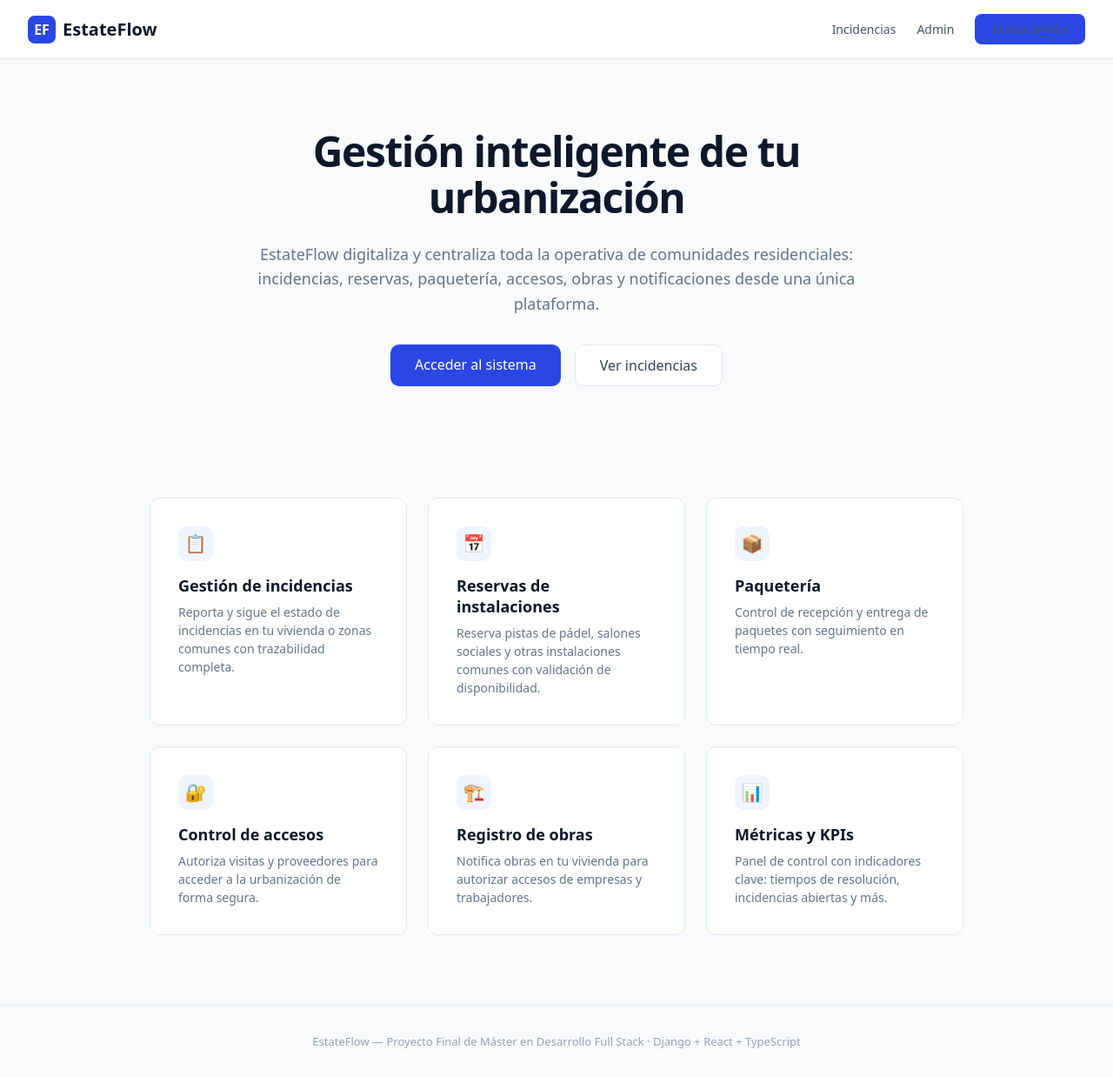
After one commit to JStack-Dev/EstateFlow-Community_Management_Platform, a Django app: page / in a window 1280 px wide. The commit adds this page. Shown: the whole page at 87% size. Run offline with Django 5.2, Linux system fonts and the light colour scheme.

Commit message:
feat: add Django templates, CSRF middleware, and update README for PFM compliance
- Enable CSRF middleware (was commented out) for Django session-based forms
- Add Django template routes: landing page, login, logout, incident_list
- Create professional landing.html with hero section and feature cards
- Redesign login.html with branded card layout
- Redesign incident_list.html with styled table and status badges
- Update README.md with current TypeScript stack, security details,
  use cases, technology table, and PFM project context

```diff
--- a/issueflow/settings.py
+++ b/issueflow/settings.py
@@ -51,8 +51,7 @@ MIDDLEWARE = [
     "django.contrib.sessions.middleware.SessionMiddleware",
     "django.middleware.common.CommonMiddleware",
 
-    # CSRF desactivado en API porque se usa JWT via Authorization header
-    # "django.middleware.csrf.CsrfViewMiddleware",
+    "django.middleware.csrf.CsrfViewMiddleware",
 
     "django.contrib.auth.middleware.AuthenticationMiddleware",
     "django.contrib.messages.middleware.MessageMiddleware",
--- a/issueflow/urls.py
+++ b/issueflow/urls.py
@@ -1,18 +1,35 @@
 from django.contrib import admin
 from django.urls import path, include
+from django.contrib.auth.views import LoginView, LogoutView
+from django.views.generic import TemplateView
 
 from rest_framework_simplejwt.views import (
     TokenObtainPairView,
     TokenRefreshView,
 )
 
+from incidents.views import incident_list
+
 urlpatterns = [
     path("admin/", admin.site.urls),
 
-    # 🔥 JWT (ESTO ES LO QUE FALTA EN TU SERVIDOR)
+    # --------------------------------------------------
+    # PLANTILLAS DJANGO (requisito PFM: modelos, vistas, plantillas, auth)
+    # --------------------------------------------------
+    path("", TemplateView.as_view(template_name="landing.html"), name="landing"),
+    path("login/", LoginView.as_view(template_name="registration/login.html"), name="login"),
+    path("logout/", LogoutView.as_view(), name="logout"),
+    path("incidents/", incident_list, name="incident_list"),
+
+    # --------------------------------------------------
+    # API JWT
+    # --------------------------------------------------
     path("api/token/", TokenObtainPairView.as_view(), name="token_obtain_pair"),
     path("api/token/refresh/", TokenRefreshView.as_view(), name="token_refresh"),
 
+    # --------------------------------------------------
+    # API ENDPOINTS
+    # --------------------------------------------------
     path("api/auth/", include("users.urls")),
     path("api/users/", include("users.management_urls")),
     path("api/incidents/", include("incidents.urls")),
--- /dev/null
+++ b/templates/landing.html
@@ -0,0 +1,102 @@
+<!DOCTYPE html>
+<html lang="es">
+<head>
+    <meta charset="UTF-8">
+    <meta name="viewport" content="width=device-width, initial-scale=1.0">
+    <title>EstateFlow — Gestión de Comunidades</title>
+    <style>
+        * { margin: 0; padding: 0; box-sizing: border-box; font-family: system-ui, -apple-system, sans-serif; }
+        body { background: #f8fafc; color: #1e293b; }
+
+        /* Navbar */
+        .navbar { display: flex; justify-content: space-between; align-items: center; padding: 1rem 2rem; background: white; border-bottom: 1px solid #e2e8f0; }
+        .brand { display: flex; align-items: center; gap: 0.5rem; font-size: 1.25rem; font-weight: 700; color: #0f172a; }
+        .brand-icon { width: 32px; height: 32px; background: #2a47e6; border-radius: 8px; display: flex; align-items: center; justify-content: center; color: white; font-size: 1rem; }
+        .nav-links { display: flex; gap: 1.5rem; align-items: center; }
+        .nav-links a { color: #475569; text-decoration: none; font-size: 0.875rem; font-weight: 500; transition: color 0.2s; }
+        .nav-links a:hover { color: #0f172a; }
+        .btn-login { background: #2a47e6; color: white; padding: 0.5rem 1.25rem; border-radius: 8px; font-size: 0.875rem; font-weight: 500; text-decoration: none; transition: background 0.2s; }
+        .btn-login:hover { background: #1e36c4; }
+
+        /* Hero */
+        .hero { text-align: center; padding: 5rem 2rem; max-width: 800px; margin: 0 auto; }
+        .hero h1 { font-size: 3rem; line-height: 1.1; color: #0f172a; margin-bottom: 1.5rem; letter-spacing: -0.03em; }
+        .hero p { font-size: 1.125rem; color: #64748b; line-height: 1.6; margin-bottom: 2rem; }
+        .hero-cta { display: inline-flex; gap: 1rem; }
+        .btn-primary { background: #2a47e6; color: white; padding: 0.75rem 1.75rem; border-radius: 10px; font-size: 1rem; font-weight: 500; text-decoration: none; transition: background 0.2s; }
+        .btn-primary:hover { background: #1e36c4; }
+        .btn-secondary { background: white; color: #334155; border: 1px solid #e2e8f0; padding: 0.75rem 1.75rem; border-radius: 10px; font-size: 1rem; font-weight: 500; text-decoration: none; transition: border-color 0.2s; }
+        .btn-secondary:hover { border-color: #cbd5e1; }
+
+        /* Features */
+        .features { max-width: 1000px; margin: 0 auto; padding: 3rem 2rem 5rem; display: grid; grid-template-columns: repeat(auto-fit, minmax(280px, 1fr)); gap: 1.5rem; }
+        .feature { background: white; border-radius: 12px; padding: 2rem; border: 1px solid #e2e8f0; transition: box-shadow 0.2s; }
+        .feature:hover { box-shadow: 0 4px 16px rgba(0,0,0,0.06); }
+        .feature h3 { font-size: 1.125rem; color: #0f172a; margin-bottom: 0.5rem; }
+        .feature p { font-size: 0.875rem; color: #64748b; line-height: 1.5; }
+        .feature-icon { width: 40px; height: 40px; border-radius: 10px; background: #f0f4ff; display: flex; align-items: center; justify-content: center; font-size: 1.25rem; margin-bottom: 1rem; }
+
+        /* Footer */
+        .footer { text-align: center; padding: 2rem; border-top: 1px solid #e2e8f0; color: #94a3b8; font-size: 0.8125rem; }
+    </style>
+</head>
+<body>
+    <nav class="navbar">
+        <div class="brand">
+            <div class="brand-icon">EF</div>
+            EstateFlow
+        </div>
+        <div class="nav-links">
+            <a href="/incidents/">Incidencias</a>
+            <a href="/admin/">Admin</a>
+            <a href="/login/" class="btn-login">Iniciar sesión</a>
+        </div>
+    </nav>
+
+    <section class="hero">
+        <h1>Gestión inteligente de tu urbanización</h1>
+        <p>EstateFlow digitaliza y centraliza toda la operativa de comunidades residenciales: incidencias, reservas, paquetería, accesos, obras y notificaciones desde una única plataforma.</p>
+        <div class="hero-cta">
+            <a href="/login/" class="btn-primary">Acceder al sistema</a>
+            <a href="/incidents/" class="btn-secondary">Ver incidencias</a>
+        </div>
+    </section>
+
+    <section class="features">
+        <div class="feature">
+            <div class="feature-icon">📋</div>
+            <h3>Gestión de incidencias</h3>
+            <p>Reporta y sigue el estado de incidencias en tu vivienda o zonas comunes con trazabilidad completa.</p>
+        </div>
+        <div class="feature">
+            <div class="feature-icon">📅</div>
+            <h3>Reservas de instalaciones</h3>
+            <p>Reserva pistas de pádel, salones sociales y otras instalaciones comunes con validación de disponibilidad.</p>
+        </div>
+        <div class="feature">
+            <div class="feature-icon">📦</div>
+            <h3>Paquetería</h3>
+            <p>Control de recepción y entrega de paquetes con seguimiento en tiempo real.</p>
+        </div>
+        <div class="feature">
+            <div class="feature-icon">🔐</div>
+            <h3>Control de accesos</h3>
+            <p>Autoriza visitas y proveedores para acceder a la urbanización de forma segura.</p>
+        </div>
+        <div class="feature">
+            <div class="feature-icon">🏗️</div>
+            <h3>Registro de obras</h3>
+            <p>Notifica obras en tu vivienda para autorizar accesos de empresas y trabajadores.</p>
+        </div>
+        <div class="feature">
+            <div class="feature-icon">📊</div>
+            <h3>Métricas y KPIs</h3>
+            <p>Panel de control con indicadores clave: tiempos de resolución, incidencias abiertas y más.</p>
+        </div>
+    </section>
+
+    <footer class="footer">
+        EstateFlow — Proyecto Final de Máster en Desarrollo Full Stack · Django + React + TypeScript
+    </footer>
+</body>
+</html>
```
Also changed, not shown: templates/incidents/incident_list.html (+64 -13 lines), templates/registration/login.html (+34 -10 lines), README.md.
